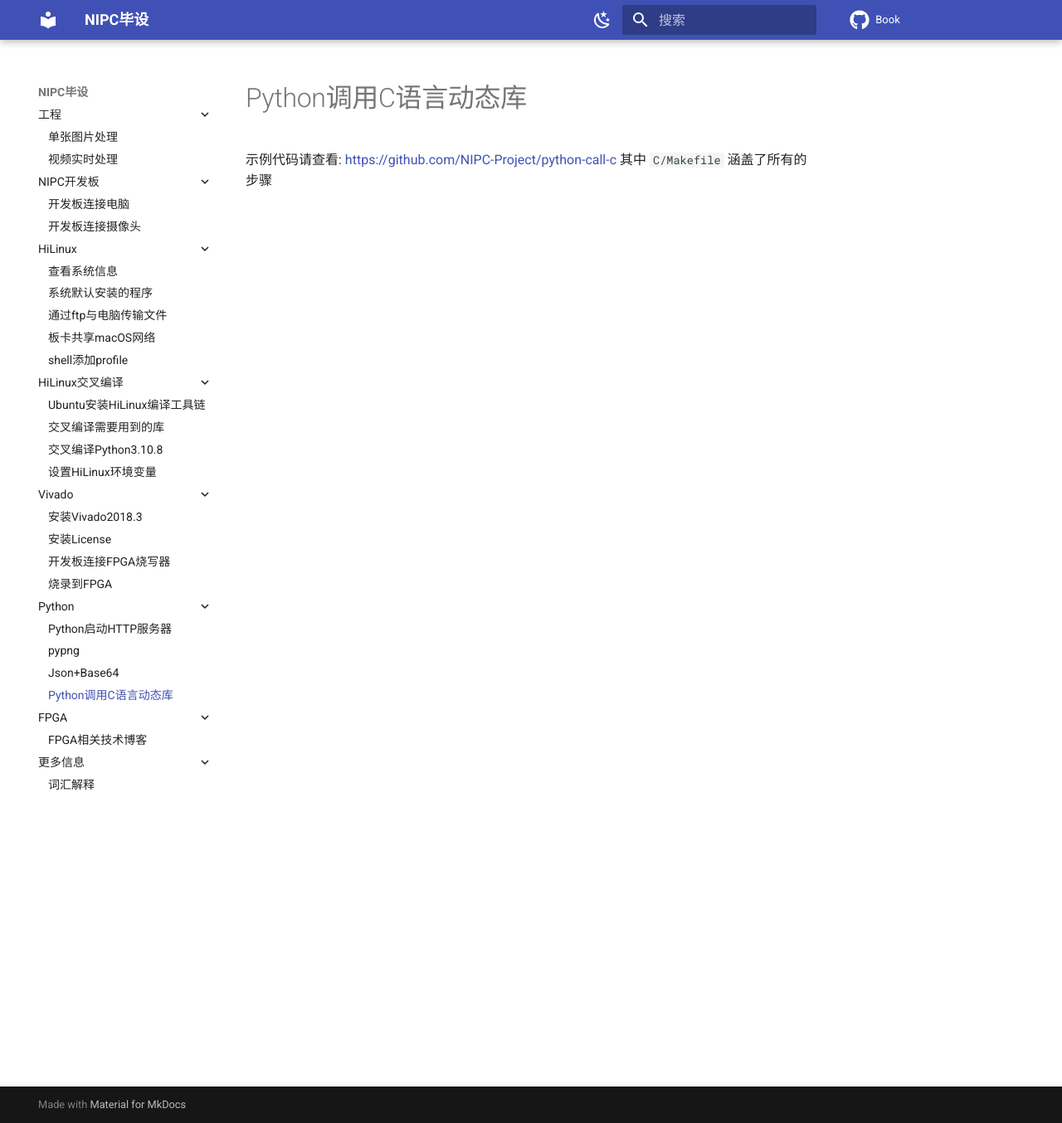
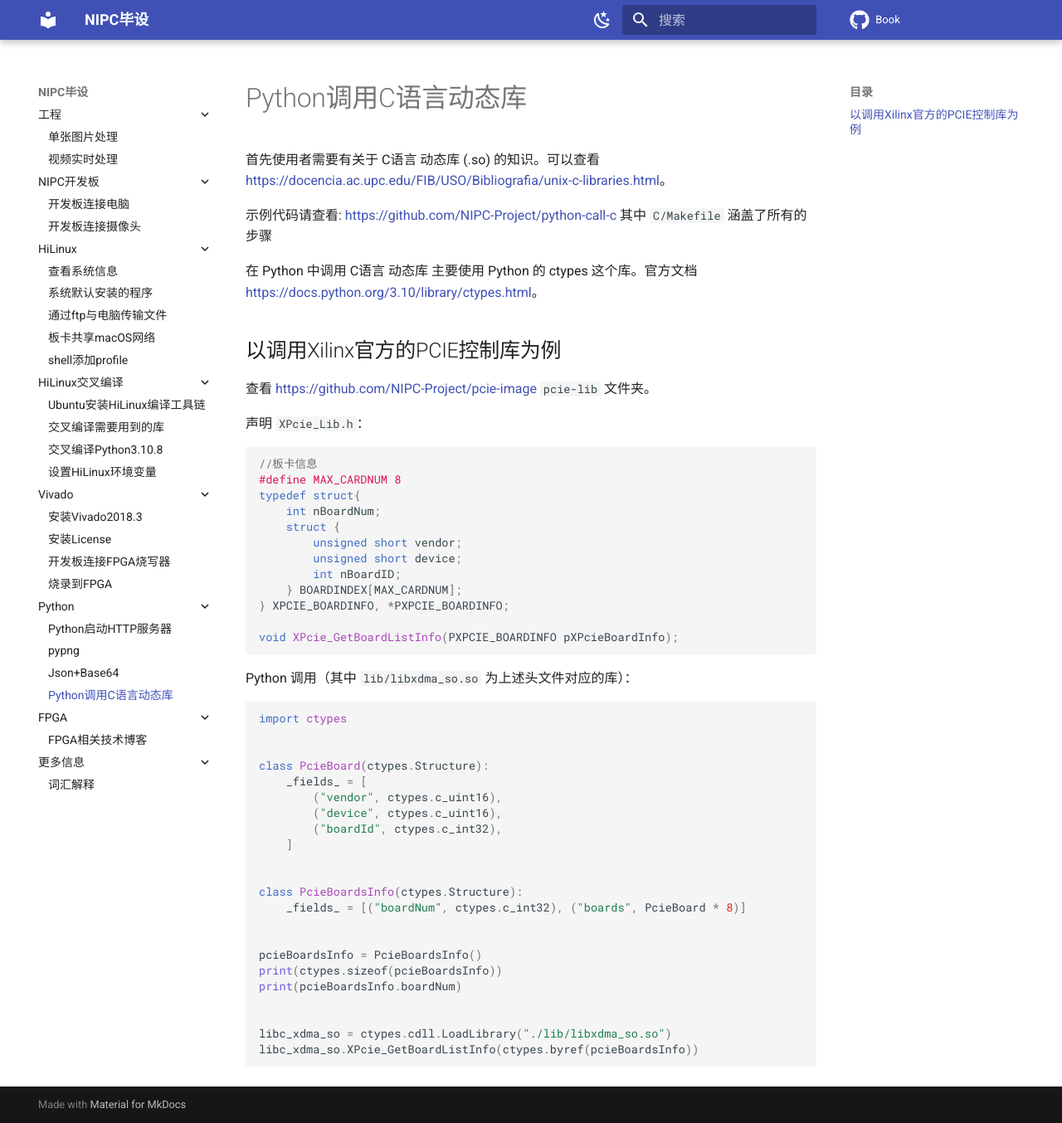
Before and after one commit to NIPC-Project/Book, an MkDocs documentation site: the page built from docs/PYTHON/call-c.md, in a window 1280 px wide and 1354 px high. Shown: the whole window at 83% size. Built offline with MkDocs 1.6.1 and Material for MkDocs 9.7.7, drawn with Linux system fonts in a browser that asks for light colours; comment, search, counter and statistics services are not loaded.

Commit message:
add python call c

````diff
--- a/docs/PYTHON/call-c.md
+++ b/docs/PYTHON/call-c.md
@@ -1,3 +1,55 @@
 # Python调用C语言动态库
 
+首先使用者需要有关于 C语言 动态库 (.so) 的知识。可以查看 <https://docencia.ac.upc.edu/FIB/USO/Bibliografia/unix-c-libraries.html>。
+
 示例代码请查看: <https://github.com/NIPC-Project/python-call-c> 其中 `C/Makefile` 涵盖了所有的步骤
+
+在 Python 中调用 C语言 动态库 主要使用 Python 的 ctypes 这个库。官方文档 <https://docs.python.org/3.10/library/ctypes.html>。
+
+## 以调用Xilinx官方的PCIE控制库为例
+
+查看 <https://github.com/NIPC-Project/pcie-image> `pcie-lib` 文件夹。
+
+声明 `XPcie_Lib.h`：
+
+```c
+//板卡信息
+#define MAX_CARDNUM 8
+typedef struct{
+	int nBoardNum;
+	struct {
+		unsigned short vendor;
+		unsigned short device;
+		int nBoardID;
+	} BOARDINDEX[MAX_CARDNUM];
+} XPCIE_BOARDINFO, *PXPCIE_BOARDINFO;
+
+void XPcie_GetBoardListInfo(PXPCIE_BOARDINFO pXPcieBoardInfo);
+```
+
+Python 调用（其中 `lib/libxdma_so.so` 为上述头文件对应的库）：
+
+```py
+import ctypes
+
+
+class PcieBoard(ctypes.Structure):
+    _fields_ = [
+        ("vendor", ctypes.c_uint16),
+        ("device", ctypes.c_uint16),
+        ("boardId", ctypes.c_int32),
+    ]
+
+
+class PcieBoardsInfo(ctypes.Structure):
+    _fields_ = [("boardNum", ctypes.c_int32), ("boards", PcieBoard * 8)]
+
+
+pcieBoardsInfo = PcieBoardsInfo()
+print(ctypes.sizeof(pcieBoardsInfo))
+print(pcieBoardsInfo.boardNum)
+
+
+libc_xdma_so = ctypes.cdll.LoadLibrary("./lib/libxdma_so.so")
+libc_xdma_so.XPcie_GetBoardListInfo(ctypes.byref(pcieBoardsInfo))
+```
````
